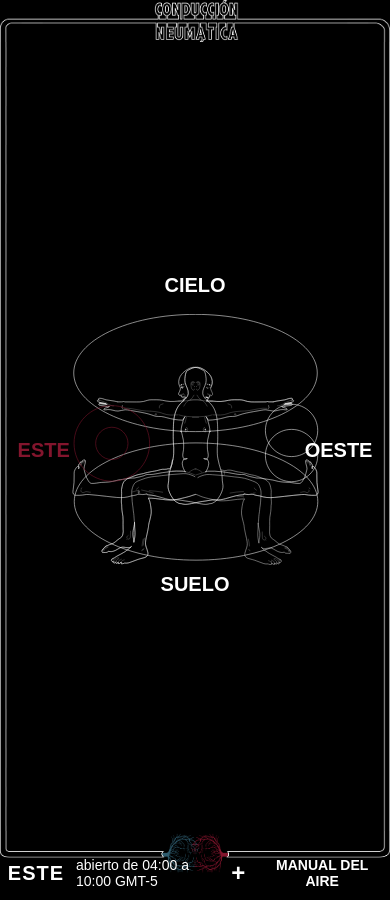
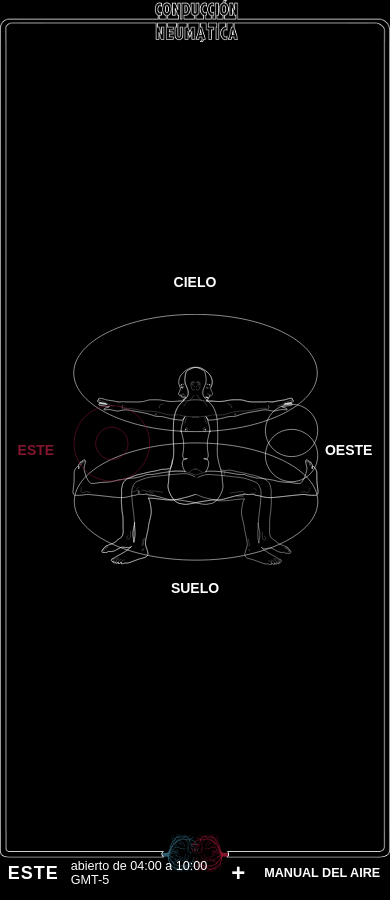
Before and after one commit to conduccionneumatica/conduccionneumatica.github.io, a Jekyll site: the page built from _pages/home.md, in a window 390 px wide. Built offline with Jekyll 4.4.1, drawn with Linux system fonts in a browser that asks for light colours.

Commit message:
further adjust footer and home fonts for mobile

```diff
--- a/css/main.scss
+++ b/css/main.scss
@@ -89,6 +89,10 @@ a {
       align-items: center;
       pointer-events: none;
 
+      @include media-query(MOBILE) {
+        font-size: 14px;
+      }
+
       &.horizontal {
         width: 130%;
         flex-direction: row;
@@ -128,6 +132,10 @@ a {
           font-size: 0.8 * $FONT-SIZE-DESKTOP;
           max-width: 90px;
           display: none;
+          @include media-query(MOBILE) {
+            font-size: 0.8 * 0.8 * $FONT-SIZE-DESKTOP;
+          }
+
           &.show {
             display: block;
           }
@@ -257,7 +265,7 @@ a {
     font-size: $FONT-SIZE-FOOTER;
 
     @include media-query(MOBILE) {
-      font-size: $FONT-SIZE-MOBILE;
+      font-size: 0.9 * $FONT-SIZE-MOBILE;
     }
 
     &.este, &.oeste, &.cielo, &.suelo {
@@ -273,7 +281,7 @@ a {
       letter-spacing: 1px;
 
       @include media-query(MOBILE) {
-        font-size: 20px;
+        font-size: 18px;
       }
 
       &.este::before { content: "este"; }
@@ -312,7 +320,7 @@ a {
       pointer-events: all;
 
       @include media-query(MOBILE) {
-        font-size: $FONT-SIZE-MOBILE;
+        font-size: 0.9 * $FONT-SIZE-MOBILE;
       }
 
       &.plus::before {
```
